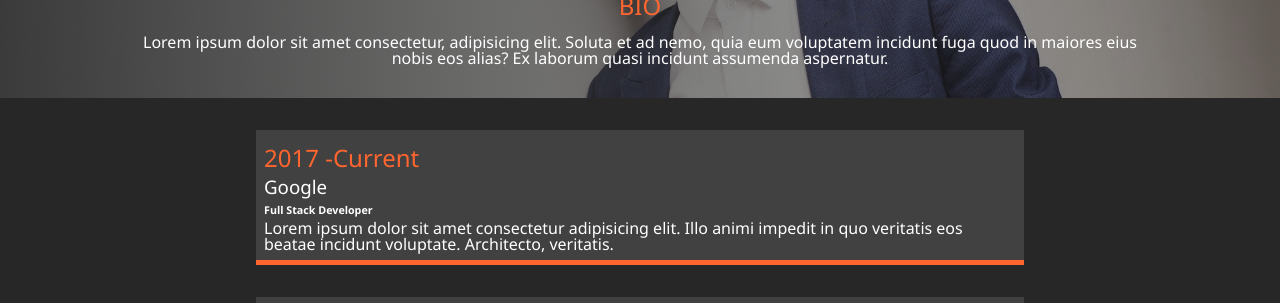
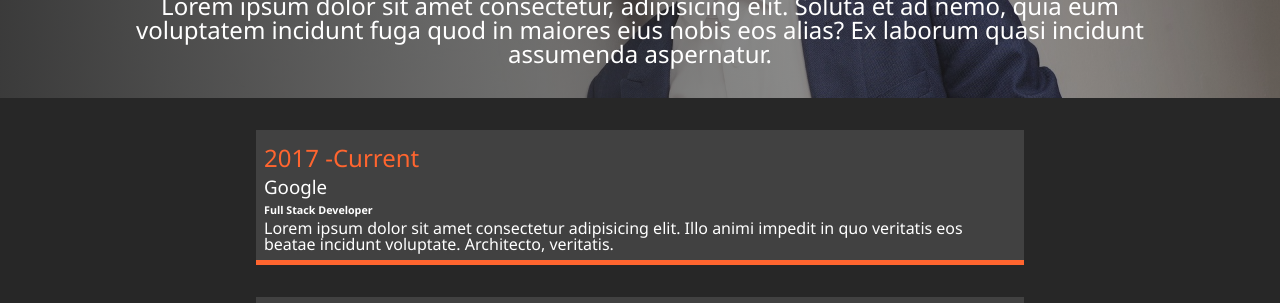
Before and after one commit to k8a87/Eliza, a plain HTML site: page dist/about.html in a window 1280 px wide. Shown: the part 302-605 px from the top of the page. Drawn offline with Linux system fonts and the light colour scheme.

Commit message:
Created media queries for medium scrn

```diff
--- a/scss/_config.scss
+++ b/scss/_config.scss
@@ -17,3 +17,21 @@ $secondary-color: #ff652f;
     @return #fff;
   }
 }
+
+@mixin media-md {
+  @media screen and (min-width: 768px) {
+    @content;
+  }
+}
+
+@mixin media-lg {
+  @media screen and (min-width: 1024px) {
+    @content;
+  }
+}
+
+@mixin media-xl {
+  @media screen and (min-width: 1600px) {
+    @content;
+  }
+}
--- /dev/null
+++ b/scss/_responsive.scss
@@ -0,0 +1,54 @@
+@include media-md {
+  body header {
+    position: absolute;
+  }
+
+  .menu-btn {
+    visibility: hidden;
+  }
+
+  .nav {
+    visibility: visible;
+    position: absolute;
+
+    .menu-nav {
+      display: block;
+      transform: translateY(0);
+      height: 100%;
+      background: transparent;
+      text-align: right;
+
+      &__item {
+        display: inline;
+        padding-right: 1.5rem;
+      }
+
+      &__link {
+        font-size: 1.5rem;
+      }
+    }
+  }
+
+  .about__bio {
+    font-size: 1.5rem;
+  }
+
+  .projects {
+    &__bio-image {
+      height: 40vh;
+    }
+
+    &__items {
+      grid-template-columns: repeat(2, 1fr);
+    }
+    .text-secondary {
+      font-size: 3rem;
+    }
+  }
+
+  .contact {
+    &__list {
+      grid-template-columns: repeat(2, 1fr);
+    }
+  }
+}
--- a/scss/main.scss
+++ b/scss/main.scss
@@ -4,6 +4,7 @@
 @import "about";
 @import "projects";
 @import "contact";
+@import "responsive";
 
 body {
   background: $primary-color;
```
Also changed, not shown: dist/css/main.css, 1 other file.
